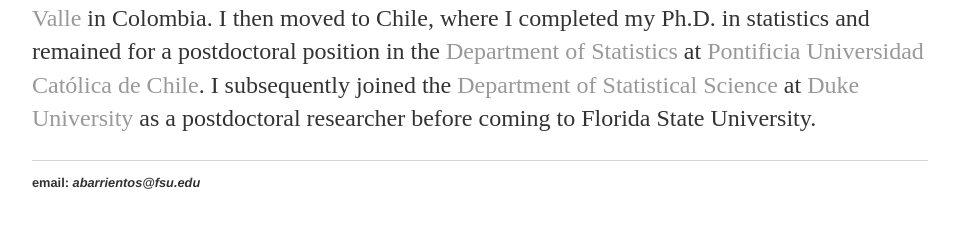
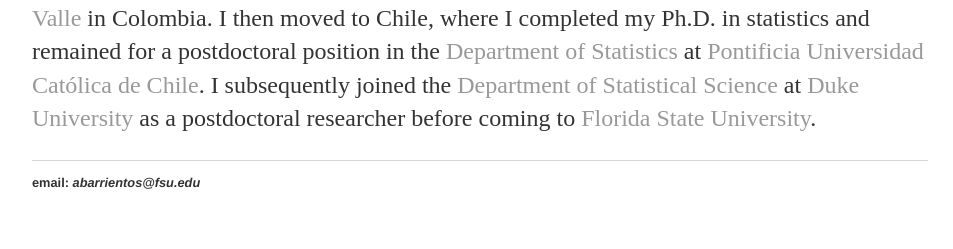
Before and after one commit to anfebar/anfebar.github.io, a Jekyll site: the page built from index.html, in a window 1280 px wide. Shown: the part 654-903 px from the top of the page, without its empty margins (160-1113 px from the left). Built offline with Jekyll 4.4.1, drawn with Linux system fonts in a browser that asks for light colours; part of the change alters nothing that is shown.

```diff
--- a/index.html
+++ b/index.html
@@ -26,6 +26,6 @@ title: Andres Felipe Barrientos
 			<p>I earned my bachelor's degree in statistics from the <a href="https://escuelaestadistica.univalle.edu.co/">School of Statistics</a> at
 <a href="https://www.univalle.edu.co/">Universidad del Valle</a> in Colombia. I then moved to Chile, where I completed my Ph.D. in statistics and remained for a postdoctoral position in the
 <a href="https://www.mat.uc.cl/">Department of Statistics</a> at <a href="https://www.uc.cl/">Pontificia Universidad Católica de Chile</a>. I subsequently joined the
-<a href="https://stat.duke.edu/">Department of Statistical Science</a> at <a href="https://duke.edu/">Duke University</a> as a postdoctoral researcher before coming to Florida State University.</p>
+<a href="https://stat.duke.edu/">Department of Statistical Science</a> at <a href="https://duke.edu/">Duke University</a> as a postdoctoral researcher before coming to <a href="https://www.fsu.edu/">Florida State University</a>.</p>
 
 		</div>
```
